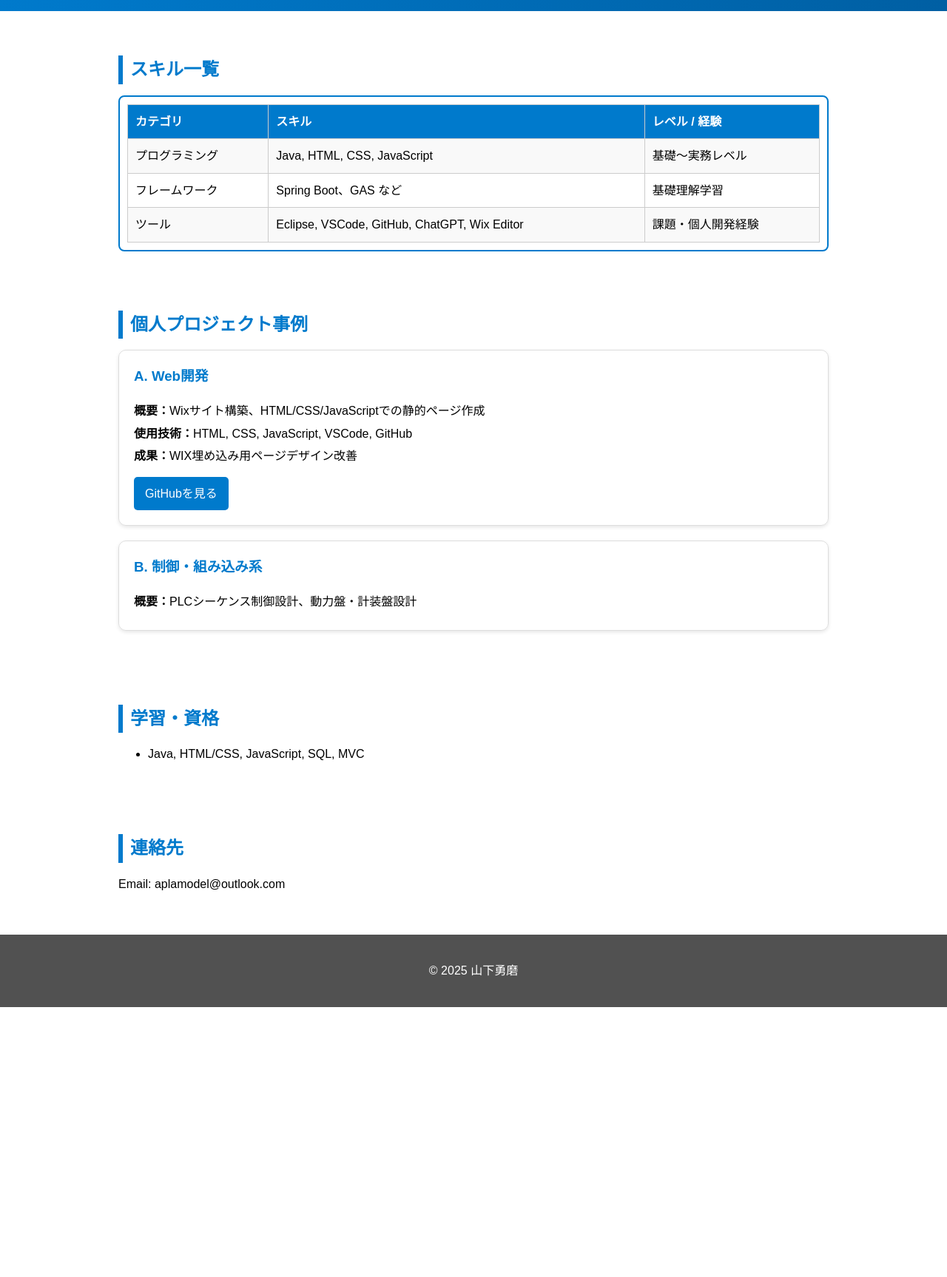
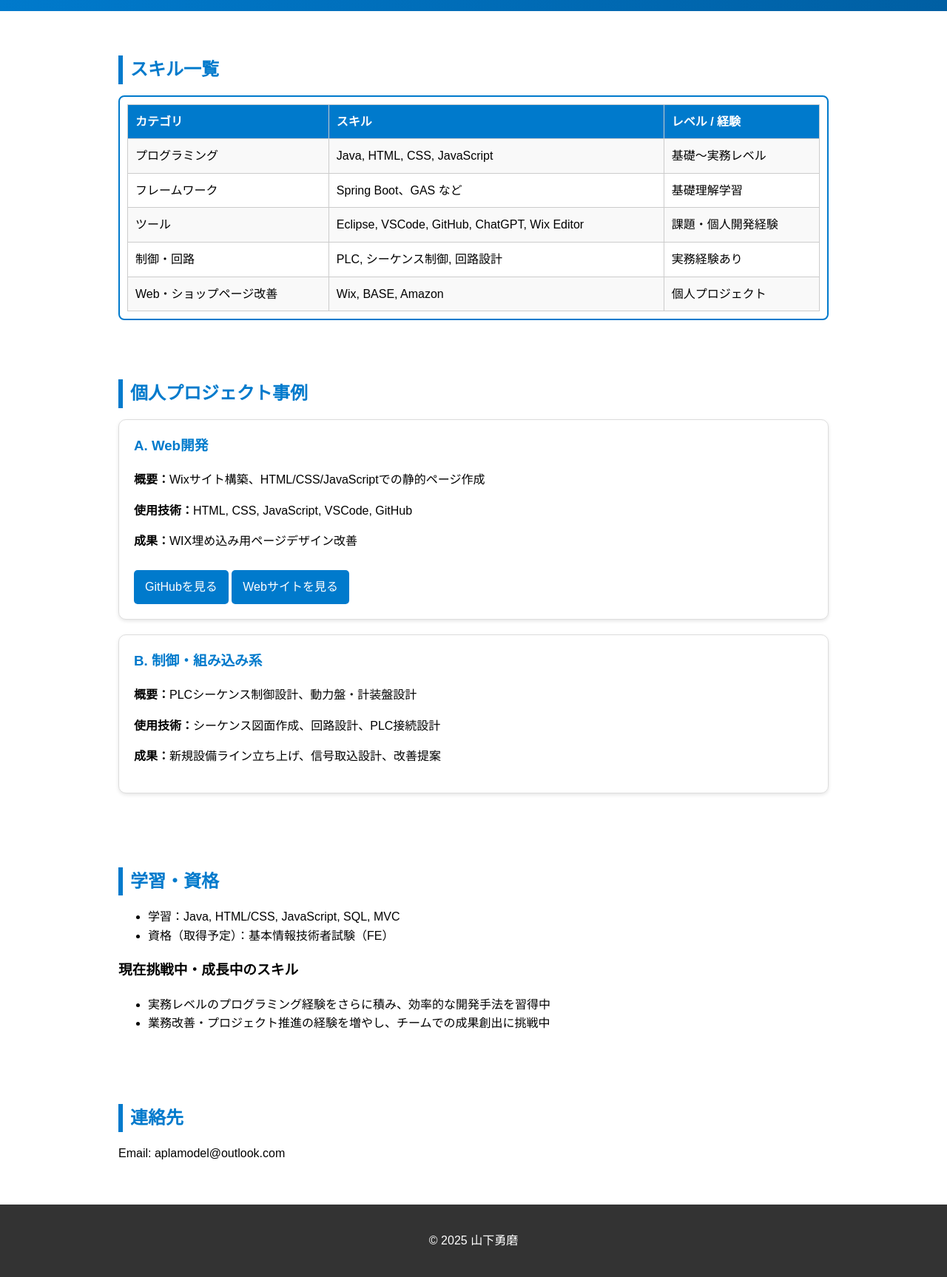
Before and after one commit to appvoss/portfolio, a plain HTML site: page index.html in a window 1280 px wide. Shown: the part 120-1847 px from the top of the page at 74% size. Before the commit the page ends 1482 px from the top, so only its background shows below. Drawn offline with nearby package versions, Linux system fonts and the light colour scheme.

Commit message:
Update index.html

```diff
--- a/index.html
+++ b/index.html
@@ -1,105 +1,236 @@
 <!DOCTYPE html>
 <html lang="ja">
 <head>
-<meta charset="utf-8" />
-<meta name="viewport" content="width=device-width,initial-scale=1" />
+<meta charset="UTF-8">
+<meta name="viewport" content="width=device-width, initial-scale=1.0">
 <title>山下勇磨 ポートフォリオ</title>
 
-<!-- AOS CSS（headで読み込む） -->
+<!-- ✅ AOS（Animate On Scroll） -->
 <link href="https://unpkg.com/aos@2.3.4/dist/aos.css" rel="stylesheet">
 
 <style>
-  html,body{
-    height:100%;
-    margin:0;
-    padding:0;
-    background:transparent;
+    body {
         font-family: Arial, sans-serif;
-    line-height:1.6;
+        line-height: 1.6;
+        margin: 0;
+        padding: 0;
+        background-color: transparent;
     }
-  header{ background: linear-gradient(90deg,#007acc,#005fa3); color:#fff; padding:30px 0; text-align:center; }
-  header h1{ margin:0; font-size:28px }
-  header p{ margin:5px 0 0; font-size:16px }
 
-  section{ padding:20px; max-width:1000px; margin:20px auto; background: rgba(255,255,255,0.8); border-radius:8px; box-sizing:border-box; backdrop-filter: blur(5px); }
+    header {
+        background: linear-gradient(90deg, #007acc, #005fa3);
+        color: #fff;
+        padding: 30px 0;
+        text-align: center;
+    }
 
-  h2{ color:#007acc; border-left:6px solid #007acc; padding-left:10px; margin-bottom:15px; }
+    header h1 {
+        margin: 0;
+        font-size: 28px;
+    }
 
-  .table-wrapper{ overflow-x:auto; margin:0 auto; border:2px solid #007acc; border-radius:8px; padding:10px; background: rgba(255,255,255,0.95); }
-  .table-wrapper table{ width:100%; border-collapse:collapse; }
-  .table-wrapper th, .table-wrapper td{ border:1px solid #ccc; padding:10px; text-align:left; }
-  .table-wrapper th{ background-color:#007acc; color:#fff; }
-  .table-wrapper tr:nth-child(even){ background-color: rgba(249,249,249,0.95); }
+    header p {
+        margin: 5px 0 0;
+        font-size: 16px;
+    }
 
-  .project-card{ border:1px solid #ddd; border-radius:10px; padding:20px; margin-bottom:20px; box-shadow:0 2px 5px rgba(0,0,0,0.1); background: rgba(255,255,255,0.95); transition: transform .2s ease, box-shadow .2s ease; }
-  .project-card:hover{ transform: translateY(-5px); box-shadow:0 4px 12px rgba(0,0,0,0.15); }
-  .project-card h3{ color:#007acc; margin-top:0; }
-  .project-card p{ margin:5px 0; }
+    section {
+        padding: 20px;
+        max-width: 1000px;
+        margin: 20px auto;
+        background: rgba(255, 255, 255, 0.9);
+        border-radius: 8px;
+        box-sizing: border-box;
+        backdrop-filter: blur(5px);
+    }
 
-  a.button{ display:inline-block; padding:10px 15px; background:#007acc; color:#fff; border-radius:5px; text-decoration:none; margin-top:10px; }
-  a.button:hover{ background:#005fa3; }
+    h2 {
+        color: #007acc;
+        border-left: 6px solid #007acc;
+        padding-left: 10px;
+        margin-bottom: 15px;
+    }
 
-  footer{ text-align:center; padding:20px; background: rgba(51,51,51,0.85); color:#fff; }
-  @media(max-width:600px){ header h1{font-size:20px;} h2{font-size:16px;} .table-wrapper th,.table-wrapper td{padding:8px;font-size:11px;} }
+    /* --- スキルテーブル --- */
+    .table-wrapper {
+        overflow-x: auto;
+        margin: 0 auto;
+        border: 2px solid #007acc;
+        border-radius: 8px;
+        padding: 10px;
+        background-color: #fff;
+    }
+
+    .table-wrapper table {
+        width: 100%;
+        border-collapse: collapse;
+    }
+
+    .table-wrapper th, .table-wrapper td {
+        border: 1px solid #ccc;
+        padding: 10px;
+        text-align: left;
+    }
+
+    .table-wrapper th {
+        background-color: #007acc;
+        color: #fff;
+    }
+
+    .table-wrapper tr:nth-child(even) {
+        background-color: #f9f9f9;
+    }
+
+    /* --- プロジェクトカード --- */
+    .project-card {
+        border: 1px solid #ddd;
+        border-radius: 10px;
+        padding: 20px;
+        margin-bottom: 20px;
+        box-shadow: 0 2px 5px rgba(0,0,0,0.1);
+        background: #fff;
+        transition: transform 0.2s ease, box-shadow 0.2s ease;
+    }
+
+    .project-card:hover {
+        transform: translateY(-5px);
+        box-shadow: 0 4px 12px rgba(0,0,0,0.15);
+    }
+
+    .project-card h3 {
+        color: #007acc;
+        margin-top: 0;
+    }
+
+    a.button {
+        display: inline-block;
+        padding: 10px 15px;
+        background: #007acc;
+        color: #fff;
+        border-radius: 5px;
+        text-decoration: none;
+        margin-top: 10px;
+    }
+
+    a.button:hover {
+        background: #005fa3;
+    }
+
+    footer {
+        text-align: center;
+        padding: 20px;
+        background: #333;
+        color: #fff;
+    }
+
+    @media (max-width: 600px) {
+        header h1 { font-size: 20px; }
+        h2 { font-size: 16px; }
+        .table-wrapper th, .table-wrapper td { padding: 8px; font-size: 11px; }
+    }
 </style>
 </head>
+
 <body>
 
-<header>
+<header data-aos="fade-down" data-aos-delay="0">
     <h1>山下勇磨 ポートフォリオ</h1>
     <p>Web開発・業務・クラウド系SE志望</p>
 </header>
 
-<section id="skills" data-aos="fade-up">
+<section id="skills" data-aos="fade-up" data-aos-delay="200">
     <h2>スキル一覧</h2>
     <div class="table-wrapper">
         <table>
-      <tr><th>カテゴリ</th><th>スキル</th><th>レベル / 経験</th></tr>
-      <tr><td>プログラミング</td><td>Java, HTML, CSS, JavaScript</td><td>基礎〜実務レベル</td></tr>
-      <tr><td>フレームワーク</td><td>Spring Boot、GAS など</td><td>基礎理解学習</td></tr>
-      <tr><td>ツール</td><td>Eclipse, VSCode, GitHub, ChatGPT, Wix Editor</td><td>課題・個人開発経験</td></tr>
+            <tr>
+                <th>カテゴリ</th>
+                <th>スキル</th>
+                <th>レベル / 経験</th>
+            </tr>
+            <tr>
+                <td>プログラミング</td>
+                <td>Java, HTML, CSS, JavaScript</td>
+                <td>基礎〜実務レベル</td>
+            </tr>
+            <tr>
+                <td>フレームワーク</td>
+                <td>Spring Boot、GAS など</td>
+                <td>基礎理解学習</td>
+            </tr>
+            <tr>
+                <td>ツール</td>
+                <td>Eclipse, VSCode, GitHub, ChatGPT, Wix Editor</td>
+                <td>課題・個人開発経験</td>
+            </tr>
+            <tr>
+                <td>制御・回路</td>
+                <td>PLC, シーケンス制御, 回路設計</td>
+                <td>実務経験あり</td>
+            </tr>
+            <tr>
+                <td>Web・ショップページ改善</td>
+                <td>Wix, BASE, Amazon</td>
+                <td>個人プロジェクト</td>
+            </tr>
         </table>
     </div>
 </section>
 
 <section id="projects">
-  <h2>個人プロジェクト事例</h2>
+    <h2 data-aos="fade-up" data-aos-delay="400">個人プロジェクト事例</h2>
 
-  <div class="project-card" data-aos="fade-right" data-aos-delay="0">
+    <div class="project-card" data-aos="fade-right" data-aos-delay="400">
         <h3>A. Web開発</h3>
         <p><strong>概要：</strong>Wixサイト構築、HTML/CSS/JavaScriptでの静的ページ作成</p>
         <p><strong>使用技術：</strong>HTML, CSS, JavaScript, VSCode, GitHub</p>
         <p><strong>成果：</strong>WIX埋め込み用ページデザイン改善</p>
-    <a class="button" href="#" target="_blank">GitHubを見る</a>
+        <a class="button" href="https://gist.github.com/appvoss/e992a73256dfebe4b8e95d172f598121" target="_blank">GitHubを見る</a>
+        <a class="button" href="https://www.aplamodel-fishing.com/" target="_blank">Webサイトを見る</a>
     </div>
 
-  <div class="project-card" data-aos="fade-right" data-aos-delay="200">
+    <div class="project-card" data-aos="fade-right" data-aos-delay="600">
         <h3>B. 制御・組み込み系</h3>
         <p><strong>概要：</strong>PLCシーケンス制御設計、動力盤・計装盤設計</p>
+        <p><strong>使用技術：</strong>シーケンス図面作成、回路設計、PLC接続設計</p>
+        <p><strong>成果：</strong>新規設備ライン立ち上げ、信号取込設計、改善提案</p>
     </div>
 </section>
 
-<section id="education" data-aos="fade-up"><h2>学習・資格</h2><ul><li>Java, HTML/CSS, JavaScript, SQL, MVC</li></ul></section>
-<section id="contact" data-aos="fade-up"><h2>連絡先</h2><p>Email: aplamodel@outlook.com</p></section>
-<footer><p>© 2025 山下勇磨</p></footer>
+<section id="education" data-aos="fade-up" data-aos-delay="800">
+    <h2>学習・資格</h2>
+    <ul>
+        <li>学習：Java, HTML/CSS, JavaScript, SQL, MVC</li>
+        <li>資格（取得予定）：基本情報技術者試験（FE）</li>
+    </ul>
 
-<!-- AOS JS（body末尾で読み込み） -->
+    <h3>現在挑戦中・成長中のスキル</h3>
+    <ul>
+        <li>実務レベルのプログラミング経験をさらに積み、効率的な開発手法を習得中</li>
+        <li>業務改善・プロジェクト推進の経験を増やし、チームでの成果創出に挑戦中</li>
+    </ul>
+</section>
+
+<section id="contact" data-aos="fade-up" data-aos-delay="1000">
+    <h2>連絡先</h2>
+    <p>Email: aplamodel@outlook.com</p>
+</section>
+
+<footer data-aos="fade-up" data-aos-delay="1200">
+    <p>© 2025 山下勇磨</p>
+</footer>
+
+<!-- ✅ AOSスクリプト -->
 <script src="https://unpkg.com/aos@2.3.4/dist/aos.js"></script>
 <script>
-  // DOM と画像等の読み込み完了を待ってから初期化 → 確実に動く
 window.addEventListener('load', function() {
-    if(window.AOS){
   AOS.init({
     duration: 1000,
     once: true,
     easing: 'ease-out-cubic'
   });
-      // さらにリフレッシュを呼ぶことで、動的要素や画像読み込み後でも正しく判定
   AOS.refresh();
-    } else {
-      console.warn('AOS is not loaded.');
-    }
 });
 </script>
+
 </body>
 </html>
```
Lines whose indentation alone changed are shown as unchanged.
